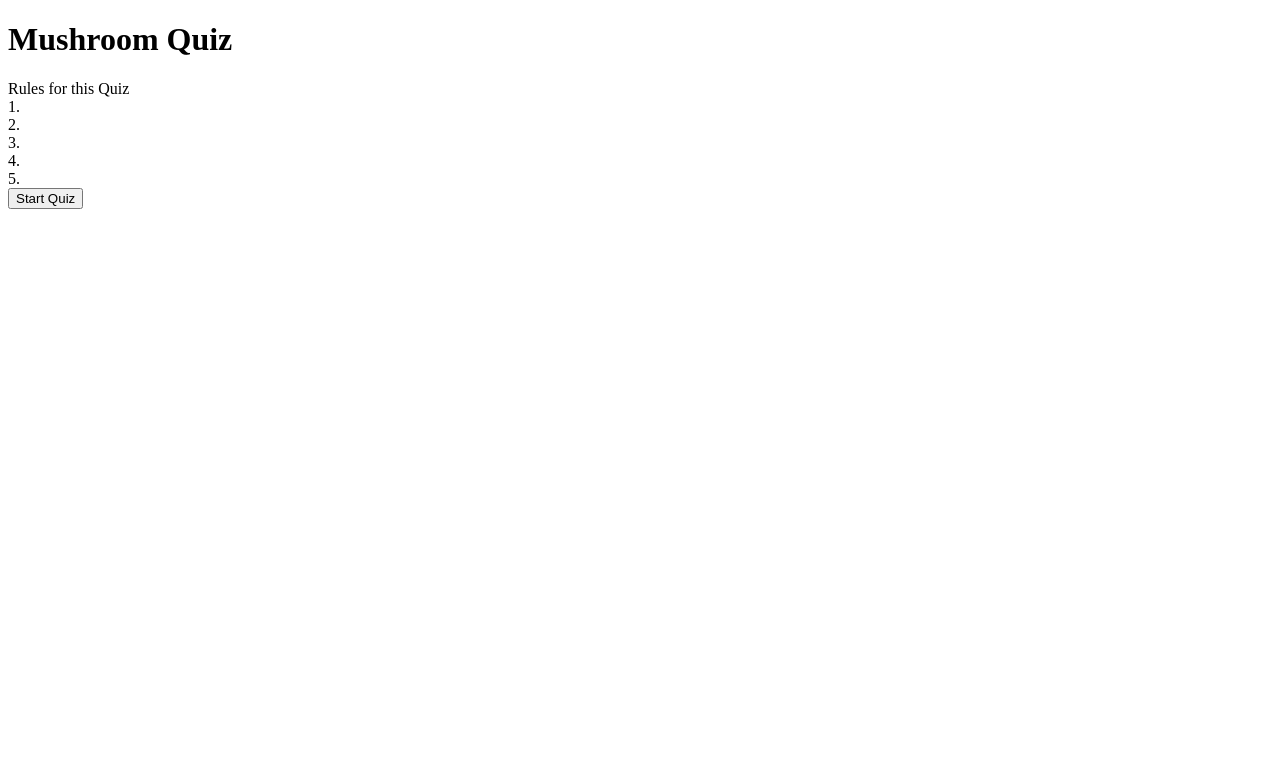
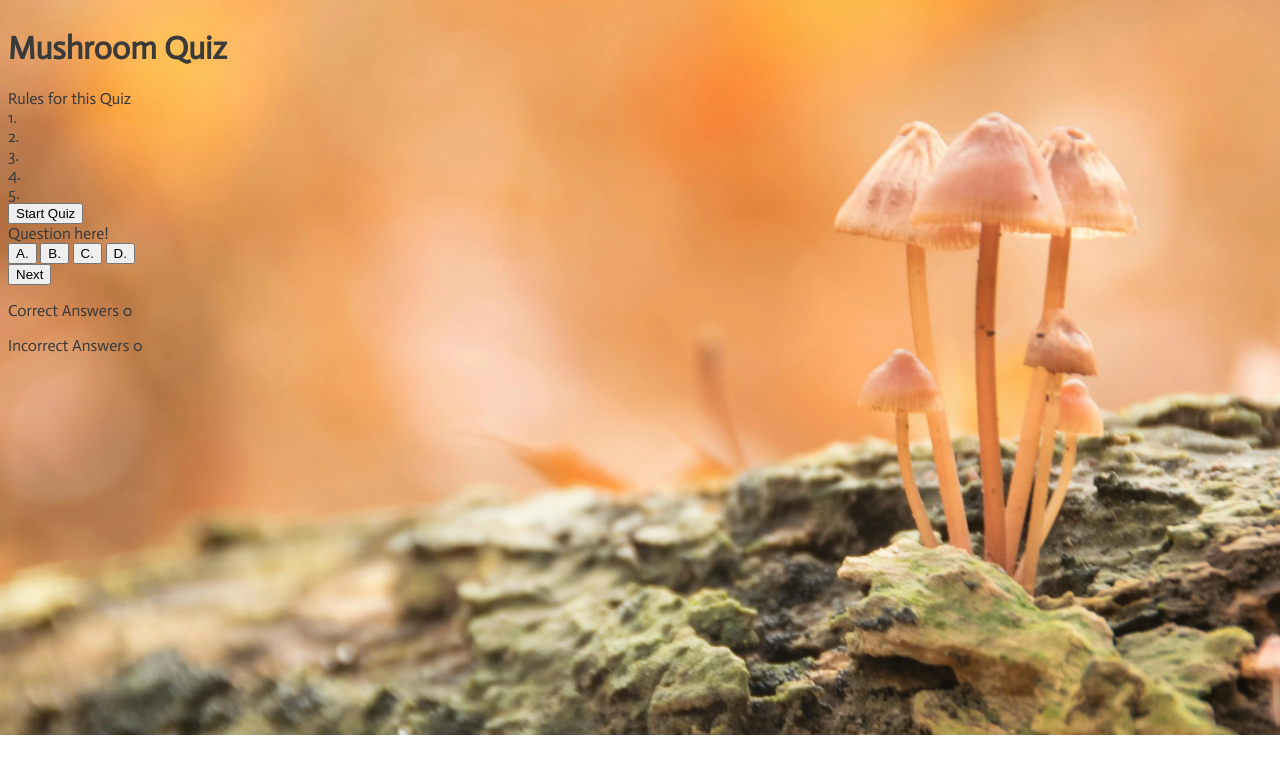
Before and after one commit to EVondrus/mushroom-quiz, a plain HTML site: page index.html in a window 1280 px wide. Drawn offline with Linux system fonts and the light colour scheme; a web font is replaced by a local one.

Commit message:
Add bg-image, general body style ands import Google-fonts

```diff
--- a/assets/css/style.css
+++ b/assets/css/style.css
@@ -0,0 +1,21 @@
+/* Import Google Fonts */
+@import url('https://fonts.googleapis.com/css2?family=Actor&family=Salsa&display=swap')
+
+/* Asterisk wildcard selector to override default styles added by the browser */
+* {
+    padding: 0;
+    margin: 0;
+    box-sizing: border-box;
+}
+
+/* General styles */
+
+body {
+    height: 600px;
+    width: 100%;
+    background: url("../images/mushroom-bg.webp") no-repeat center center/cover;
+    display: flex;
+    flex-direction: column;
+    color: #3a3a3a;
+    font-family: 'Actor', sans-serif;
+}
--- a/index.html
+++ b/index.html
@@ -36,25 +36,26 @@
         </div>
 
 
-    <!-- Game-area section
+        <!-- Game-area section -->
         <div class="game-container">
             <div class="timer-area">
 
             </div>
             <div class="question-area" id="question">Question here!</div>
             <div id="answer-btn-area">
-        <button class="answer-btn"></button>
-        <button class="answer-btn"></button>
-        <button class="answer-btn"></button>
-        <button class="answer-btn"></button>
+                <button class="answer-btn">A.</button>
+                <button class="answer-btn">B.</button>
+                <button class="answer-btn">C.</button>
+                <button class="answer-btn">D.</button>
             </div>
             <button class="next-question-btn" id="next-btn">Next</button>
 
-        Score Area
+            <!-- Score Area -->
             <div class="score-area">
-
+                <p class="scores">Correct Answers <span id="score">0</span></p>
+                <p class="scores">Incorrect Answers <span id="incorrect">0</span></p>
             </div>
-    </div> -->
+        </div>
 
         <script src="assets/js/script.js"></script>
 </body>
```
Also changed, not shown: assets/images/mushroom-bg.webp (added). Lines whose indentation alone changed are shown as unchanged.
